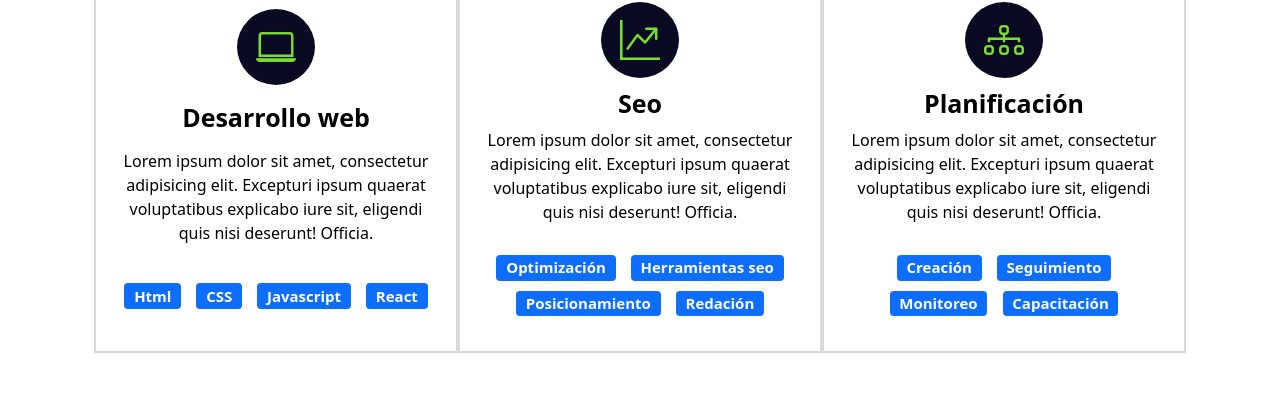
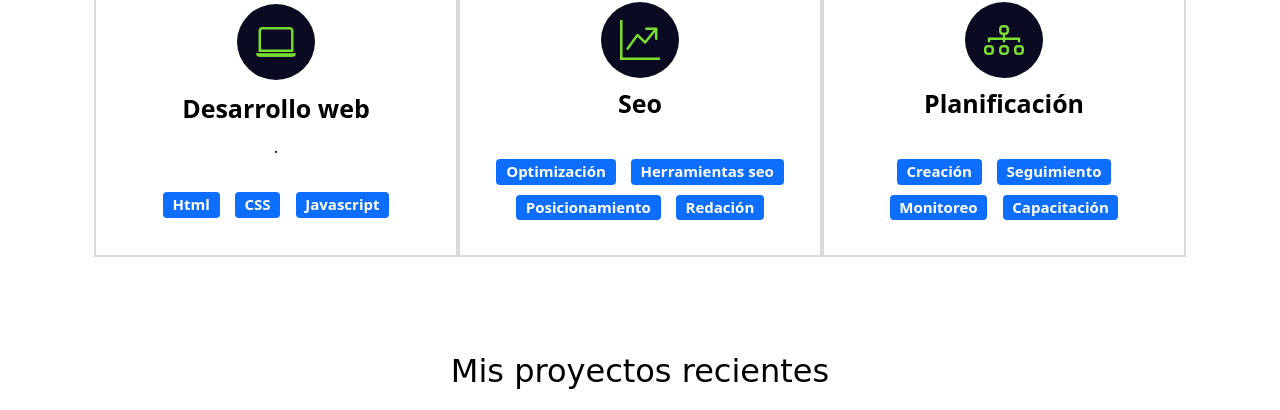
Before and after one commit to pastorAlexanderCastro/portafolio, a plain HTML site: page index.html in a window 1280 px wide. Shown: the part 1414-1824 px from the top of the page. Drawn offline with nearby package versions, Linux system fonts and the light colour scheme; a web font is replaced by a local one.

Commit message:
Se elimino el texto de los areas de habilidades

```diff
--- a/index.html
+++ b/index.html
@@ -107,15 +107,13 @@
         <i class="bi bi-laptop"></i>
         <h2 class="experiencia__title">Desarrollo web</h2>
         <p class="experiencia__parrafo">
-          Lorem ipsum dolor sit amet, consectetur adipisicing elit. Excepturi
-          ipsum quaerat voluptatibus explicabo iure sit, eligendi quis nisi
-          deserunt! Officia.
+          .
         </p>
         <div class="badges-contenedor">
           <span class="badge bg-primary">Html</span>
           <span class="badge bg-primary">CSS</span>
           <span class="badge bg-primary">Javascript</span>
-          <span class="badge bg-primary">React</span>
+
         </div>
       </div>
       <!-- articulos -->
@@ -123,9 +121,7 @@
         <i class="bi bi-graph-up-arrow"></i>
         <h2 class="experiencia__title">Seo</h2>
         <p class="experiencia__parrafo">
-          Lorem ipsum dolor sit amet, consectetur adipisicing elit. Excepturi
-          ipsum quaerat voluptatibus explicabo iure sit, eligendi quis nisi
-          deserunt! Officia.
+
         </p>
         <div class="badges-contenedor">
           <span class="badge bg-primary">Optimización </span>
@@ -139,9 +135,7 @@
         <i class="bi bi-diagram-3"></i>
         <h2 class="experiencia__title">Planificación</h2>
         <p class="experiencia__parrafo">
-          Lorem ipsum dolor sit amet, consectetur adipisicing elit. Excepturi
-          ipsum quaerat voluptatibus explicabo iure sit, eligendi quis nisi
-          deserunt! Officia.
+
         </p>
         <div class="badges-contenedor">
           <span class="badge bg-primary">Creación</span>
```
